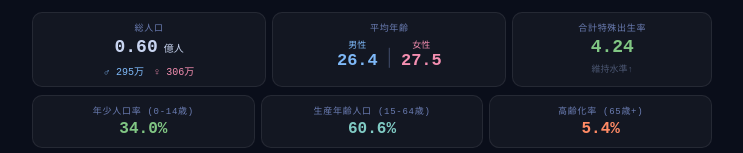
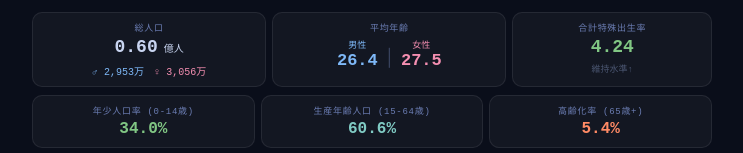
Before and after one commit to Masaki12008/japan-population-pyramid, a React (Vite) app: page / in a window 1280 px wide. Shown: the part 182-335 px from the top of the page, without its empty margins (268-1011 px from the left). Built offline with nearby package versions, Linux system fonts and the light colour scheme.

Commit message:
Add files via upload

```diff
--- a/src/App.jsx
+++ b/src/App.jsx
@@ -174,10 +174,10 @@ export default function PopulationPyramid() {
           </div>
           <div style={{ display: "flex", justifyContent: "center", gap: 10, marginTop: 5 }}>
             <div style={{ fontSize: 10, fontFamily: "monospace", color: "#7eb8f7" }}>
-              ♂ {Math.round(stats.totalM / 100).toLocaleString()}万
+              ♂ {Math.round(stats.totalM / 10).toLocaleString()}万
             </div>
             <div style={{ fontSize: 10, fontFamily: "monospace", color: "#f48fb1" }}>
-              ♀ {Math.round(stats.totalF / 100).toLocaleString()}万
+              ♀ {Math.round(stats.totalF / 10).toLocaleString()}万
             </div>
           </div>
         </div>
```
